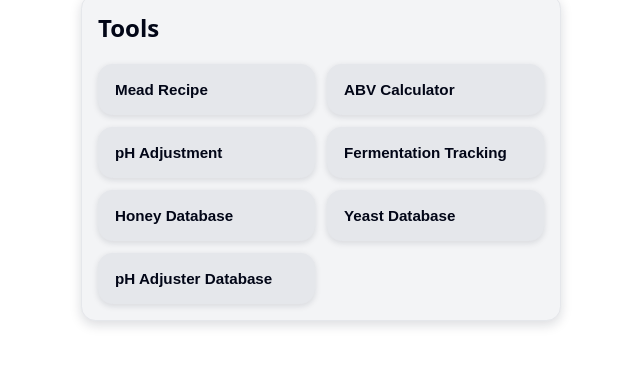
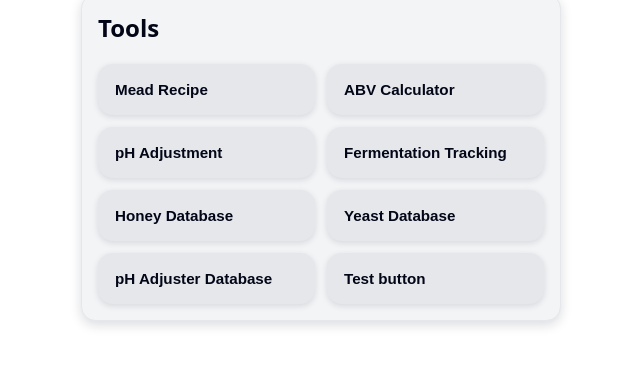
Before and after one commit to Dowst3r/Homebrewing_app, a plain HTML site: page index.html in a window 1280 px wide. Shown: the part 71-436 px from the top of the page, without its empty margins (319-959 px from the left). Drawn offline with nearby package versions, Linux system fonts and the light colour scheme.

Commit message:
Add files via upload

```diff
--- a/index.html
+++ b/index.html
@@ -33,6 +33,7 @@
         <button class="home-button" data-target="screen-honey-database">Honey Database</button>
         <button class="home-button" data-target="screen-yeast-database">Yeast Database</button>
         <button class="home-button" data-target="screen-pH-database">pH Adjuster Database</button>
+        <button class="home-button" data-target="test">Test button</button>
       </div>
     </section>
 
```
